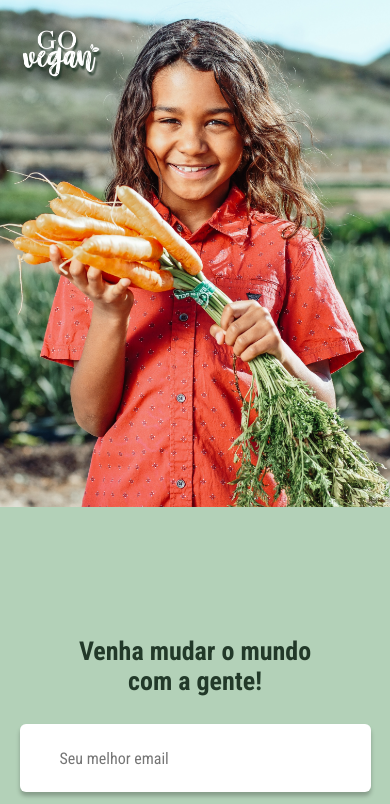
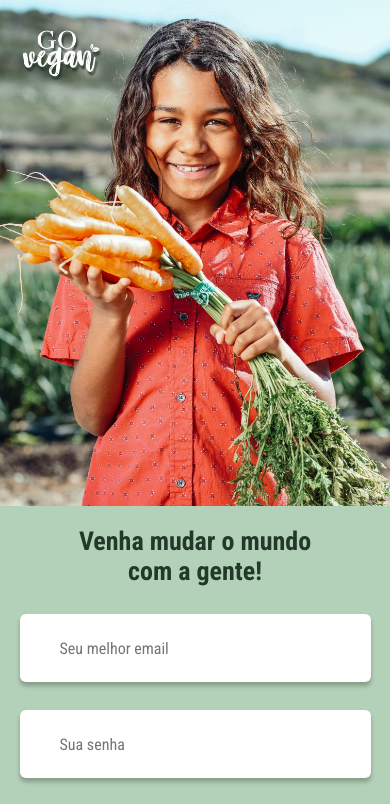
Before and after one commit to julianasinnott/goVegan, a React (Vite) app: page /login in a window 390 px wide. Shown: the top 804 px of the page. Built offline with nearby package versions, Linux system fonts and the light colour scheme.

Commit message:
feat: update adm login page responsive design

```diff
--- a/src/pages/admin/LoginAdmPage/responsive.css
+++ b/src/pages/admin/LoginAdmPage/responsive.css
@@ -20,20 +20,14 @@
   }
 }
 
+@media only screen and (max-width:500px) {
+  .login-adm__img {
+    height: 60vh;
+  }
+}
+
 @media only screen and (max-width:400px) {
-  .login-adm__img {
-    height: 73vh;
-  }
   .login-adm__form__title {
     font-size: 26px;
   }
 }
-
-@media only screen and (max-width:350px) {
-  .login-adm__img {
-    height: 70vh;
-  }
-  .login-adm__form__title {
-    font-size: 24px;
-  }
-}
```
